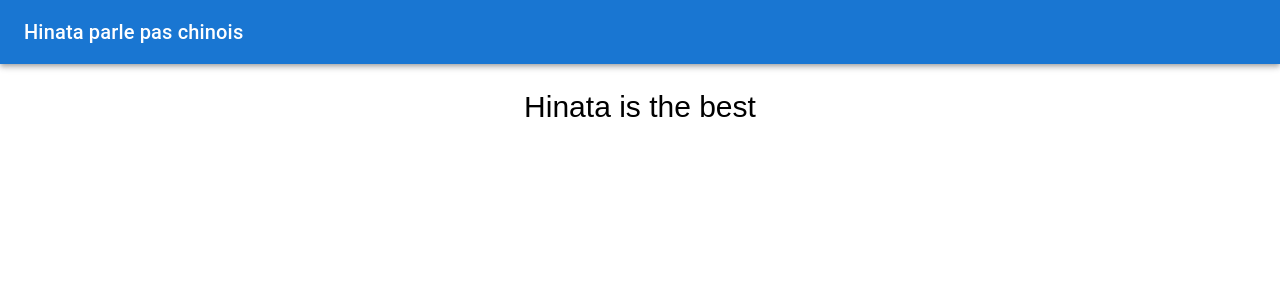
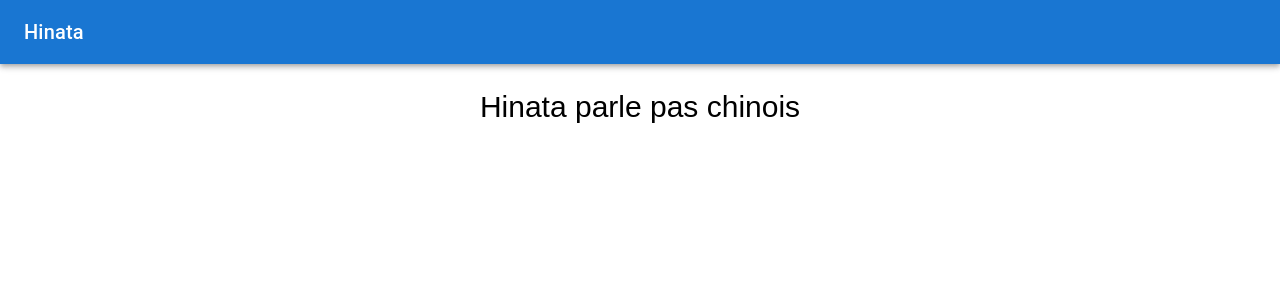
Before and after one commit to hamzahtc/Hinata, a Next.js app in the folder hinata-ui/: page / in a window 1280 px wide. Shown: the top 300 px of the page. Built offline with nearby package versions, Linux system fonts and the light colour scheme.

Commit message:
change content

```diff
--- a/hinata-ui/app/components/Blogs/Blogs.tsx
+++ b/hinata-ui/app/components/Blogs/Blogs.tsx
@@ -3,7 +3,7 @@ import { Stack, Typography } from "@mui/material";
 const Blogs = () => {
   return (
     <Stack alignItems="center" sx={{ p: 10 }}>
-      <Typography fontSize={30}>Hinata is the best</Typography>
+      <Typography fontSize={30}>Hinata parle pas chinois</Typography>
     </Stack>
   );
 };
--- a/hinata-ui/app/components/Navbar/Navbar.tsx
+++ b/hinata-ui/app/components/Navbar/Navbar.tsx
@@ -9,7 +9,7 @@ const Navbar = () => {
       <AppBar position="static">
         <Toolbar>
           <Typography variant="h6" component="div" sx={{ flexGrow: 1 }}>
-            Hinata parle pas chinois
+            Hinata
           </Typography>
         </Toolbar>
       </AppBar>
```
